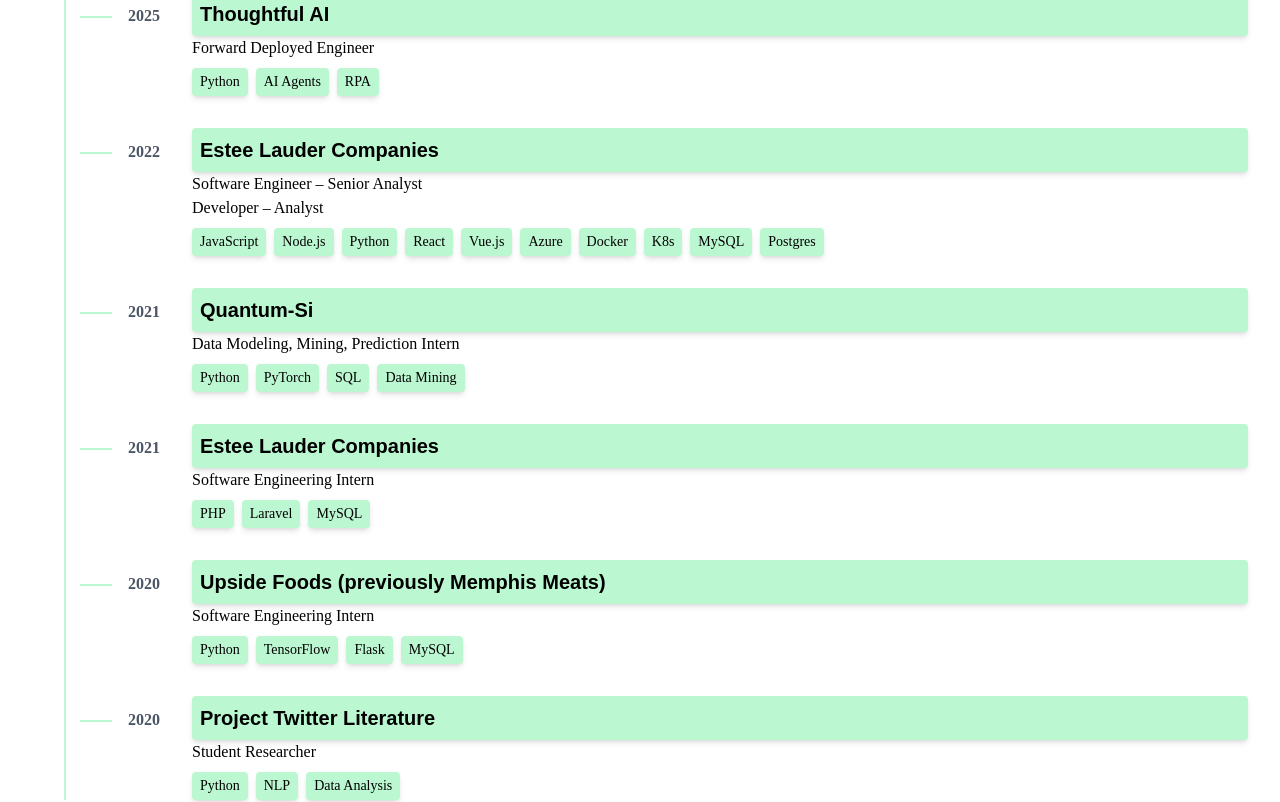
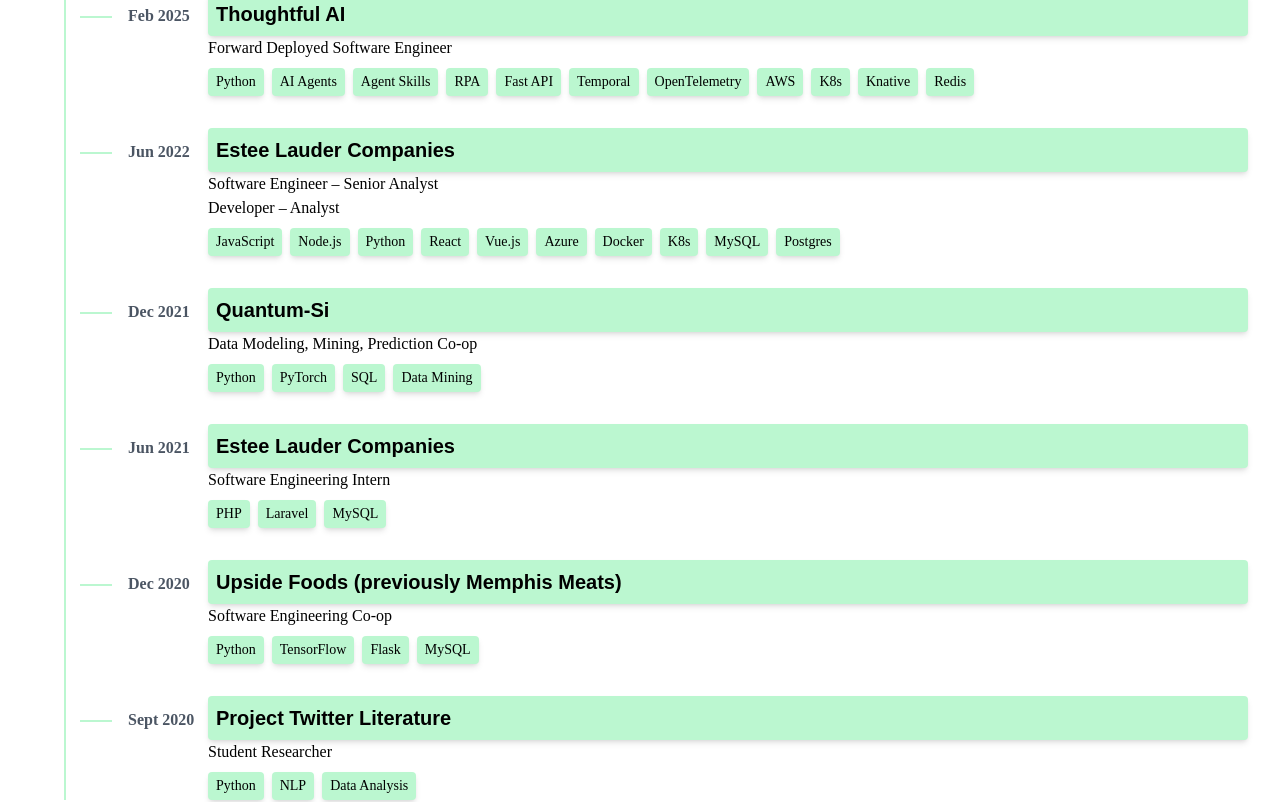
Before and after one commit to NickCaravias/nickcaravias.github.io, a React (Vite) app in the folder nick-caravias/: page / in a window 1280 px wide. Shown: the part 1480-2282 px from the top of the page. Built offline with nearby package versions, Linux system fonts and the light colour scheme.

Commit message:
update skills

```diff
--- a/nick-caravias/src/components/About.tsx
+++ b/nick-caravias/src/components/About.tsx
@@ -4,7 +4,7 @@
 
 function About() {
   const jobSkills = {
-    thoughtfulai: ["Python", "AI Agents", "RPA"],
+    thoughtfulai: ["Python", "AI Agents", "Agent Skills", "RPA", "Fast API", "Temporal", "OpenTelemetry", "AWS", "K8s", "Knative", "Redis"],
     esteeLauder2023: ["JavaScript", "Node.js", "Python", "React", "Vue.js", "Azure", "Docker", "K8s", "MySQL", "Postgres"],
     quantumSi: ["Python", "PyTorch", "SQL", "Data Mining"],
     esteeLauder2021: ["PHP", "Laravel", "MySQL"],
@@ -25,18 +25,18 @@
         <div className="ml-8">
           <div className="relative mb-8">
             <div className="absolute left-4 top-6 w-8 h-0.5 bg-green-200"></div>
-            <div className="absolute left-16 top-3 font-bold text-gray-600">2025</div>
-            <div className="mb-4 ml-32">
+            <div className="absolute left-16 top-3 font-bold text-gray-600">Feb 2025</div>
+            <div className="mb-4 ml-36">
               <h3 className="text-xl font-bold bg-green-200 p-2 rounded shadow-md">Thoughtful AI</h3>
-              <p>Forward Deployed Engineer </p>
+              <p>Forward Deployed Software Engineer </p>
               <Skills skills={jobSkills.thoughtfulai} compact />
             </div>
           </div>
 
           <div className="relative mb-8">
             <div className="absolute left-4 top-6 w-8 h-0.5 bg-green-200"></div>
-            <div className="absolute left-16 top-3 font-bold text-gray-600">2022</div>
-            <div className="mb-4 ml-32">
+            <div className="absolute left-16 top-3 font-bold text-gray-600">Jun 2022</div>
+            <div className="mb-4 ml-36">
               <h3 className="text-xl font-bold bg-green-200 p-2 rounded shadow-md">Estee Lauder Companies</h3>
               <p>Software Engineer – Senior Analyst </p>
               <p>Developer – Analyst </p>
@@ -46,18 +46,18 @@
 
           <div className="relative mb-8">
             <div className="absolute left-4 top-6 w-8 h-0.5 bg-green-200"></div>
-            <div className="absolute left-16 top-3 font-bold text-gray-600">2021</div>
-            <div className="mb-4 ml-32">
+            <div className="absolute left-16 top-3 font-bold text-gray-600">Dec 2021</div>
+            <div className="mb-4 ml-36">
               <h3 className="text-xl font-bold bg-green-200 p-2 rounded shadow-md">Quantum-Si</h3>
-              <p>Data Modeling, Mining, Prediction Intern </p>
+              <p>Data Modeling, Mining, Prediction Co-op</p>
               <Skills skills={jobSkills.quantumSi} compact />
             </div>
           </div>
 
           <div className="relative mb-8">
             <div className="absolute left-4 top-6 w-8 h-0.5 bg-green-200"></div>
-            <div className="absolute left-16 top-3 font-bold text-gray-600">2021</div>
-            <div className="mb-4 ml-32">
+            <div className="absolute left-16 top-3 font-bold text-gray-600">Jun 2021</div>
+            <div className="mb-4 ml-36">
               <h3 className="text-xl font-bold bg-green-200 p-2 rounded shadow-md">Estee Lauder Companies</h3>
               <p>Software Engineering Intern </p>
               <Skills skills={jobSkills.esteeLauder2021} compact />
@@ -66,18 +66,18 @@
 
           <div className="relative mb-8">
             <div className="absolute left-4 top-6 w-8 h-0.5 bg-green-200"></div>
-            <div className="absolute left-16 top-3 font-bold text-gray-600">2020</div>
-            <div className="mb-4 ml-32">
+            <div className="absolute left-16 top-3 font-bold text-gray-600">Dec 2020</div>
+            <div className="mb-4 ml-36">
               <h3 className="text-xl font-bold bg-green-200 p-2 rounded shadow-md">Upside Foods (previously Memphis Meats)</h3>
-              <p>Software Engineering Intern</p>
+              <p>Software Engineering Co-op</p>
               <Skills skills={jobSkills.upsideFoods} compact />
             </div>
           </div>
 
           <div className="relative mb-8">
             <div className="absolute left-4 top-6 w-8 h-0.5 bg-green-200"></div>
-            <div className="absolute left-16 top-3 font-bold text-gray-600">2020</div>
-            <div className="mb-4 ml-32">
+            <div className="absolute left-16 top-3 font-bold text-gray-600">Sept 2020</div>
+            <div className="mb-4 ml-36">
               <h3 className="text-xl font-bold bg-green-200 p-2 rounded shadow-md">Project Twitter Literature</h3>
               <p>Student Researcher</p>
               <Skills skills={jobSkills.twitterLiterature} compact />
--- a/nick-caravias/src/components/Introduction.tsx
+++ b/nick-caravias/src/components/Introduction.tsx
@@ -3,7 +3,7 @@
     <>
       <div className="flex items-center justify-center min-h-[50vh] mb-8">
         <p className="text-2xl text-center max-w-3xl">
-          Hello! I am a full-stack software engineer passionate about creating elegant solutions with code.
+          Hello! I am a software engineer passionate about creating elegant solutions with code.
         </p>
       </div>
     </>
```
